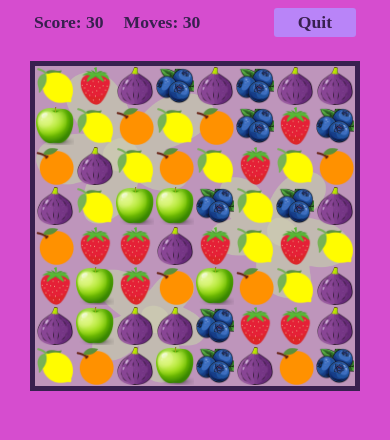
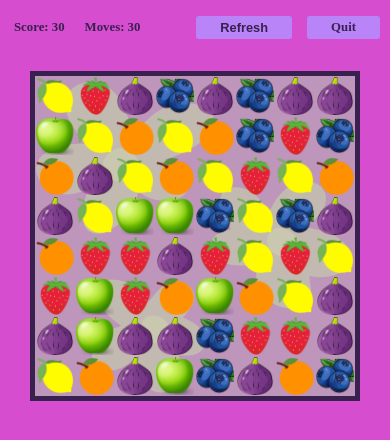
Before and after one commit to Emre-Erciyas/Crush, a Next.js app: page /Game in a window 390 px wide. Shown: the top 440 px of the page. Built offline with nearby package versions, Linux system fonts and the light colour scheme.

Commit message:
changed js to jsx

```diff
--- a/app/Game/Game.module.css
+++ b/app/Game/Game.module.css
@@ -43,6 +43,21 @@
 .quit{
     position: absolute;
     right: 24px;
+    text-decoration: none;
+    font-size: 1.8rem;
+    color: #38204F;
+    background-color: #B984F8;
+    border-radius: 3px;
+    font-weight: 700;
+    display: flex;
+    align-items:flex-end;
+    margin: 0 10px;
+    padding: 4px 24px;
+}
+.refresh{
+    border: none;
+    position: absolute;
+    right: 144px;
     text-decoration: none;
     font-size: 1.8rem;
     color: #38204F;
@@ -227,13 +242,19 @@
     align-items: center;
 }
 
-@media (max-width: 656px){
-    .score, .quit{
-        font-size: 1.3rem;
+@media (max-width: 656px),(max-height: 656px){
+    .score, .quit, .refresh{
+        font-size: 1.2rem;
     }
     .game{
         height:480px;
         width:480px;
+    }
+    .refresh{
+        right: 120px
+    }
+    .quit{
+        right: 16px;
     }
     .fruit{
         height: 58px;
@@ -298,9 +319,21 @@
         height: 60px;
     }
 }
-@media (max-width: 496px){
-    .score, .quit{
-        font-size: 1.1rem;
+@media (max-width: 496px),(max-height: 496px){
+    .score, .quit, .refresh{
+        font-size: 0.8rem;
+    }
+    .quit{
+        right: 0;
+    }
+    .refresh{
+        right: 88px;
+    }
+    .left{
+        padding: 4px;
+    }
+    .navbar{
+        padding: 8px 0px ;
     }
     .game{
         height:320px;
--- a/app/Game/page.js
+++ b/app/Game/page.jsx
@@ -30,7 +30,7 @@ export default function Game(){
 
     //Ref to Link component
     const linkRef = React.useRef(null)
-
+    const refreshRef = React.useRef(null)
     //Reference to all elements in the array xd
     const BoardRef = React.useRef(new Array(boardLength ** 2))
 
@@ -583,7 +583,7 @@ export default function Game(){
     }, [])
     //make the moves slower
     React.useEffect(()=>{
-        const waitTime = isAnimation.current ? animationDuration : 40;
+        const waitTime = isAnimation.current ? animationDuration : 30;
         const fill  = setTimeout(fillBoard, waitTime);
         checkBoard();
         return () => {
@@ -932,6 +932,7 @@ export default function Game(){
 
                 </div>
                 <div>
+                    <button className={styles.refresh}>Refresh</button>
                     <Link href='/Endpage' ref={linkRef} className={styles.quit}>Quit</Link>
                 </div>
             </nav>
```
Also changed, not shown: app/head.js (deleted, +0 -8 lines), app/head.jsx (added, +19 -0 lines), app/Endpage/page.jsx (renamed from app/Endpage/page.js), app/layout.jsx (renamed from app/layout.js), app/page.jsx (renamed from app/page.js).
